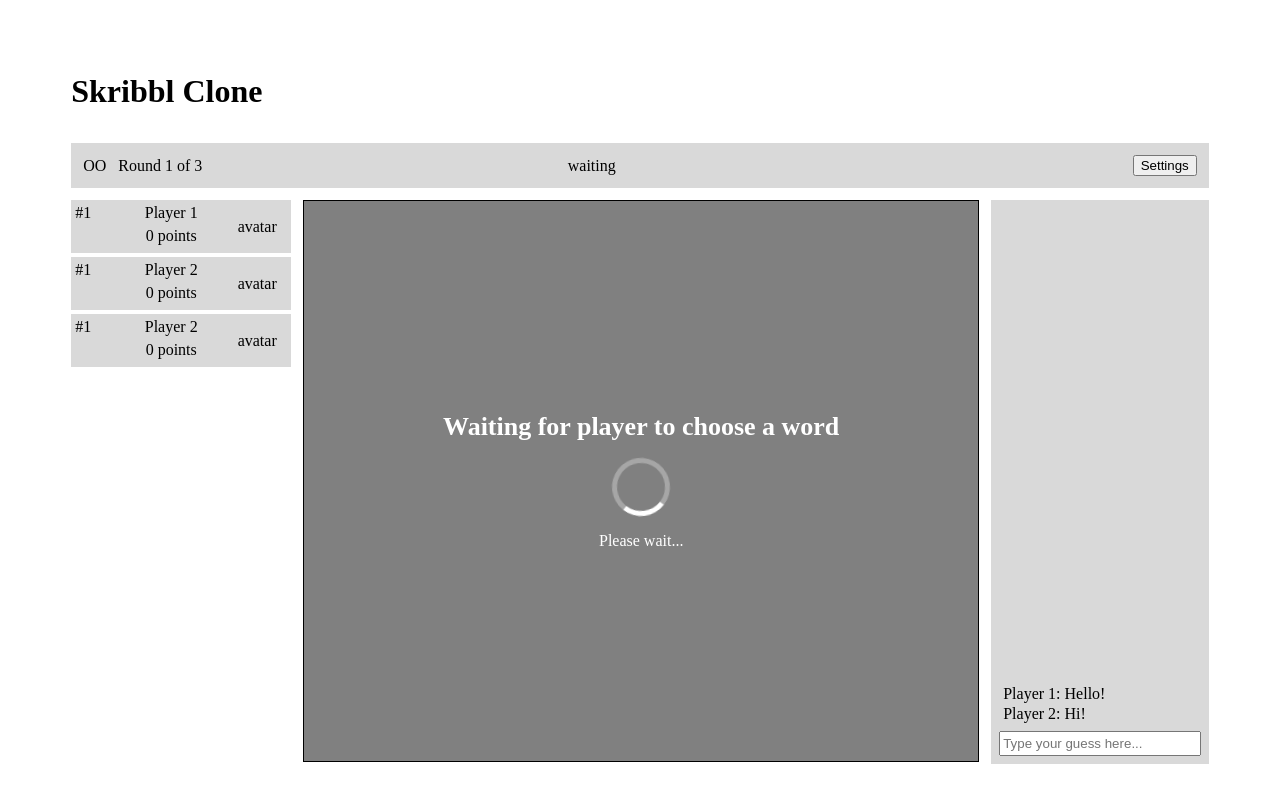
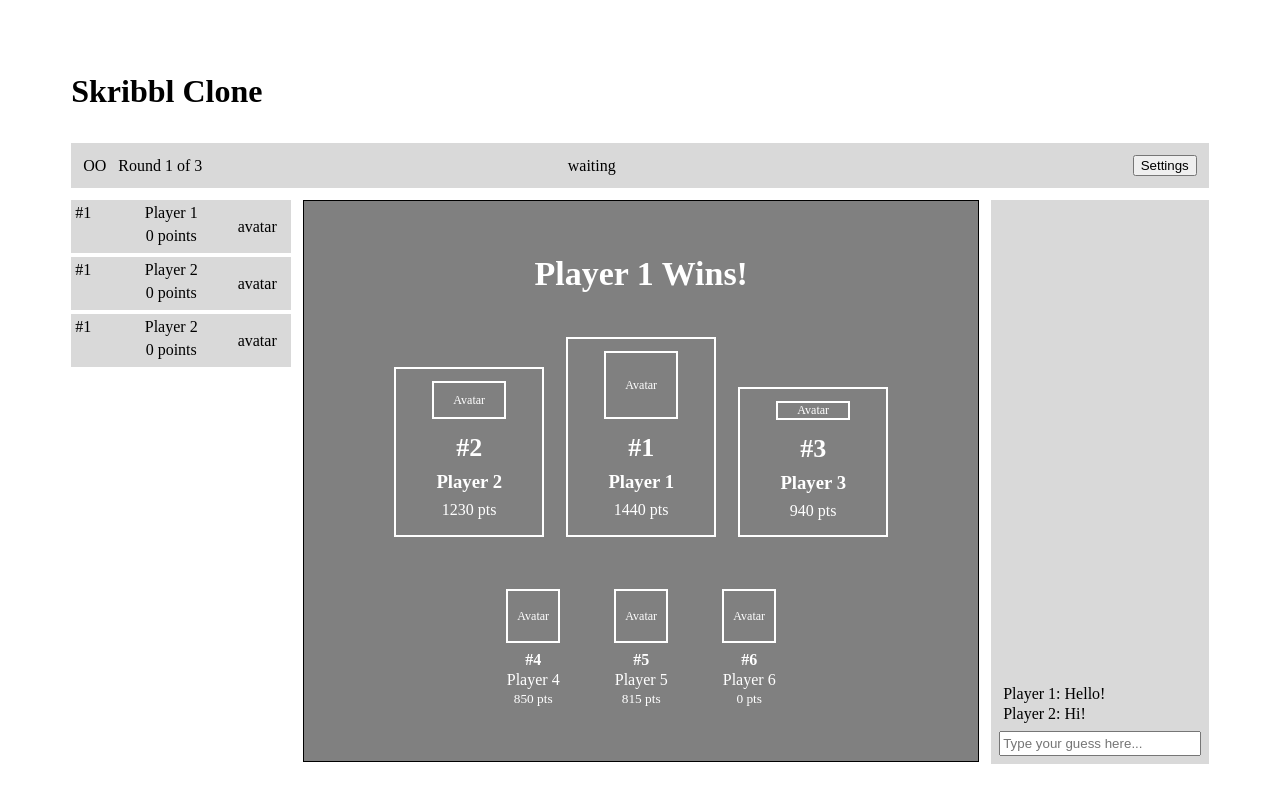
Before and after one commit to Nevil-MS/scribble-clone, a React (Vite) app in the folder frontend/: page / in a window 1280 px wide. Shown: the top 802 px of the page. Built offline with nearby package versions, Linux system fonts and the light colour scheme.

Commit message:
added leaderboard overlay

```diff
--- a/frontend/src/components/ChooseWordOverlay.css
+++ b/frontend/src/components/ChooseWordOverlay.css
@@ -5,7 +5,7 @@
     right: 0;
     bottom: 46px;      /* stops above toolbar */
 
-    background: rgba(117, 118, 122, 0.497);
+    background: rgba(0, 0, 0, 0.4);
 
     display: flex;
     flex-direction: column;
--- /dev/null
+++ b/frontend/src/components/LeaderboardOverlay.css
@@ -0,0 +1,95 @@
+.leaderboard-overlay {
+  position: absolute;
+  inset: 0;
+  z-index: 10;
+
+  background: #4b5370;
+  color: white;
+
+  display: flex;
+  flex-direction: column;
+  justify-content: center;
+  align-items: center;
+
+  padding: 24px;
+  box-sizing: border-box;
+}
+
+.leaderboard-overlay h1 {
+  margin: 0 0 28px;
+  font-size: 34px;
+}
+
+/* ---------- Top 3 ---------- */
+
+.podium {
+  display: flex;
+  align-items: flex-end;
+  justify-content: center;
+  gap: 22px;
+  margin-bottom: 36px;
+  width: 100%;
+}
+
+.podium-card {
+  width: 150px;
+  border: 2px solid white;
+  padding: 12px;
+  box-sizing: border-box;
+
+  display: flex;
+  flex-direction: column;
+  align-items: center;
+  text-align: center;
+}
+
+.first  { height: 200px; }
+.second { height: 170px; }
+.third  { height: 150px; }
+
+.avatar-placeholder {
+  width: 70px;
+  height: 70px;
+  border: 2px solid white;
+  margin-bottom: 10px;
+
+  display: flex;
+  align-items: center;
+  justify-content: center;
+  font-size: 12px;
+}
+
+.podium-card h2,
+.podium-card h3,
+.podium-card p {
+  margin: 4px 0;
+}
+
+/* ---------- Remaining players ---------- */
+
+.leaderboard-rest {
+  display: flex;
+  justify-content: center;
+  gap: 18px;
+  width: 100%;
+}
+
+.mini-player {
+  width: 90px;
+
+  display: flex;
+  flex-direction: column;
+  align-items: center;
+  text-align: center;
+}
+
+.avatar-placeholder.small {
+  width: 50px;
+  height: 50px;
+  margin-bottom: 8px;
+}
+
+.mini-player span,
+.mini-player small {
+  margin-top: 2px;
+}
--- /dev/null
+++ b/frontend/src/components/LeaderboardOverlay.jsx
@@ -0,0 +1,54 @@
+import "./LeaderboardOverlay.css";
+
+function LeaderboardOverlay() {
+  const players = [
+    { rank: 1, name: "Player 1", points: 1440 },
+    { rank: 2, name: "Player 2", points: 1230 },
+    { rank: 3, name: "Player 3", points: 940 },
+    { rank: 4, name: "Player 4", points: 850 },
+    { rank: 5, name: "Player 5", points: 815 },
+    { rank: 6, name: "Player 6", points: 0 },
+  ];
+
+  return (
+    <div className="canvas-overlay leaderboard-overlay">
+      <h1>Player 1 Wins!</h1>
+
+      <div className="podium">
+        <div className="podium-card second">
+          <div className="avatar-placeholder">Avatar</div>
+          <h2>#2</h2>
+          <h3>{players[1].name}</h3>
+          <p>{players[1].points} pts</p>
+        </div>
+
+        <div className="podium-card first">
+          <div className="avatar-placeholder">Avatar</div>
+          <h2>#1</h2>
+          <h3>{players[0].name}</h3>
+          <p>{players[0].points} pts</p>
+        </div>
+
+        <div className="podium-card third">
+          <div className="avatar-placeholder">Avatar</div>
+          <h2>#3</h2>
+          <h3>{players[2].name}</h3>
+          <p>{players[2].points} pts</p>
+        </div>
+      </div>
+
+      <div className="leaderboard-rest">
+        {players.slice(3).map((player) => (
+          <div key={player.rank} className="mini-player">
+            <div className="avatar-placeholder small">Avatar</div>
+            <strong>#{player.rank}</strong>
+            <span>{player.name}</span>
+            <small>{player.points} pts</small>
+          </div>
+        ))}
+      </div>
+    </div>
+  );
+}
+
+export default LeaderboardOverlay;
--- a/frontend/src/components/WaitingOverlay.css
+++ b/frontend/src/components/WaitingOverlay.css
@@ -8,7 +8,7 @@
     align-items: center;
     gap: 18px;
 
-    background: rgba(45, 50, 75, 0.55);
+    background: rgba(0, 0, 0, 0.4);
     z-index: 10;
 }
 
--- a/frontend/src/pages/GamePage.jsx
+++ b/frontend/src/pages/GamePage.jsx
@@ -5,11 +5,13 @@ import PlayerList from "../components/PlayerList";
 import Chat from "../components/Chat";
 import ChooseWordOverlay from "../components/ChooseWordOverlay";
 import WaitingOverlay from "../components/WaitingOverlay";
+import LeaderboardOverlay from "../components/LeaderboardOverlay";
 import "./GamePage.css";
 
 function GamePage() {
-  const [gameState, setGameState] = useState("waiting");
-  // States: waiting | choosing | drawing
+  const [gameState, setGameState] = useState("leaderboard");
+
+  // States: waiting | choosing | drawing | leaderboard
 
   return (
     <main>
@@ -36,6 +38,8 @@ function GamePage() {
                 onChoose={() => setGameState("drawing")}
               />
             )}
+
+            {gameState === "leaderboard" && <LeaderboardOverlay />}
 
             <div
               className={`canvas-toolbar ${
```
